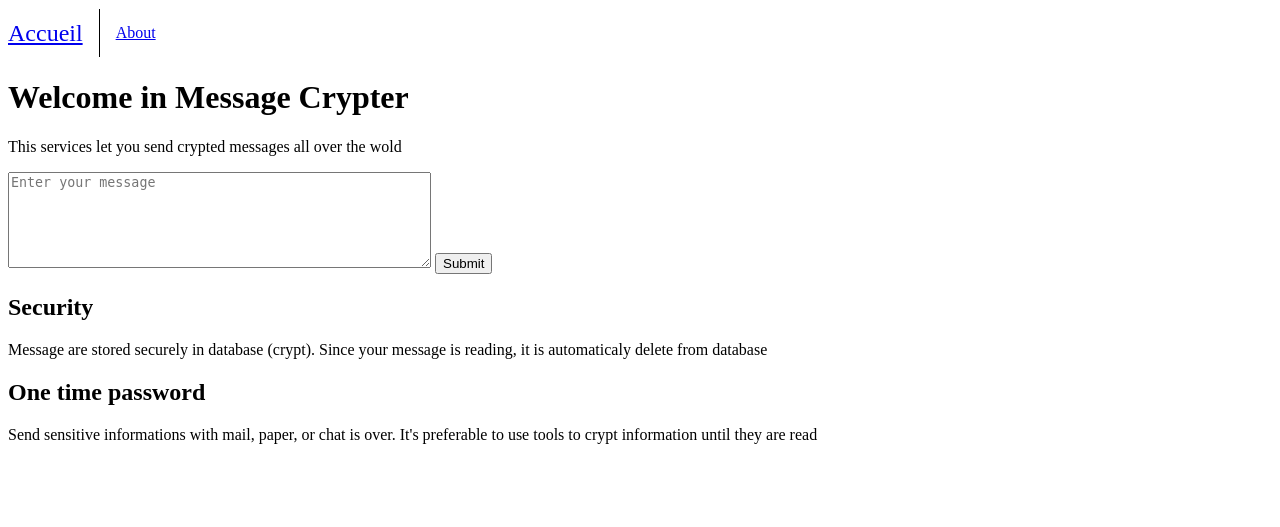
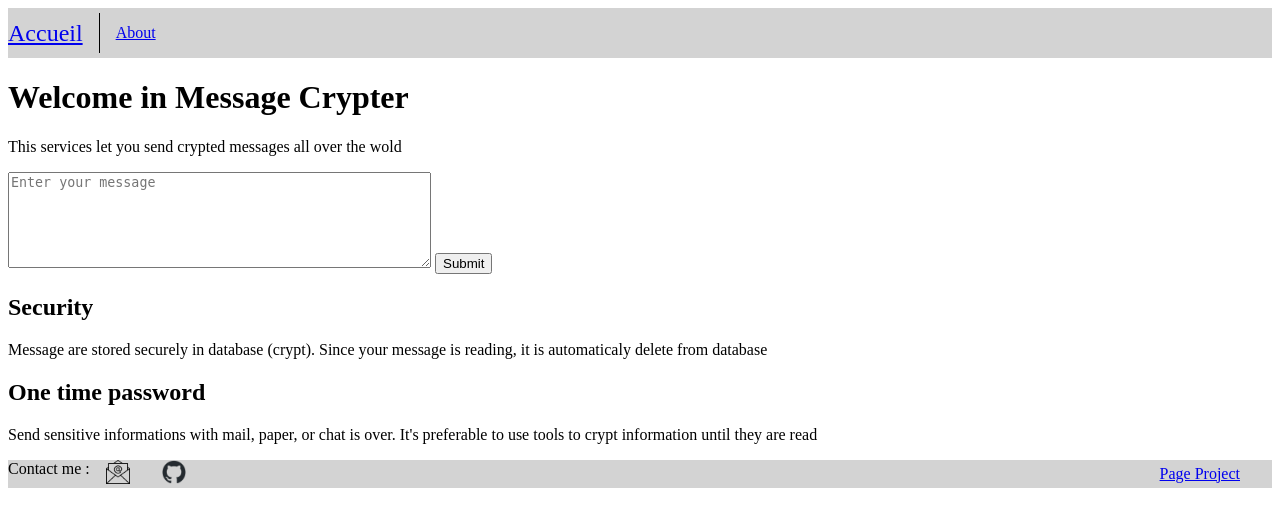
Before and after one commit to Lhokamn/Message_crypter, a Flask app: page / in a window 1280 px wide. Shown: the top 527 px of the page. Run offline with Flask 3, Linux system fonts and the light colour scheme; some libraries are stand-ins or nearby versions.

Commit message:
First modification of template file html

```diff
--- a/static/css/style.css
+++ b/static/css/style.css
@@ -1,29 +1,73 @@
-/* Pour le conteneur de la navbar */
+/**
+ * nav container design
+ *
+ */
+
 .navbar {
     display: flex;
-    justify-content: left; /* Centre les éléments horizontalement */
-    align-items: center; /* Aligne les éléments verticalement */
+    align-items: center;
+    background-color: #d3d3d3;
 }
 
-/* Pour le lien "Accueil" */
 .navbar-brand {
-    font-size: 1.5rem; /* Augmente la taille de la police */
+    font-size: 1.5rem;
+
 }
 
-/* Pour le conteneur de la liste de liens */
 .navbar-nav {
-    display: flex; /* Place les liens sur une seule ligne */
-    list-style-type: none; /* Supprime les puces */
-    padding-left: 0; /* Supprime le padding par défaut */
-    margin: 1rem; /* Supprime le margin par défaut */
+    display: flex;
+    list-style-type: none;
+    padding-left: 0;
+    margin: 1rem;
 }
 
-
 .vertical-hr {
-    width: 1px; /* Réduit la largeur pour en faire une ligne mince */
-    height: 3rem; /* La hauteur définit la longueur de la ligne verticale */
-    background-color: black; /* Définit la couleur de la ligne */
-    border: none; /* Supprime la bordure par défaut de <hr> */
+    width: 1px;
+    height: 2.5rem;
+    background-color: black;
+    border: none;
     margin: 0;
     margin-left: 1rem;
 }
+
+/**
+ * footer design
+ *
+ */
+
+footer {
+    display: flex;
+    justify-content: space-between;
+    align-items: center;
+    background-color: #d3d3d3;
+    padding: 0;
+}
+
+footer *{
+    padding: 0;
+    margin: 0;
+}
+
+#footer-contact {
+    display: flex;
+    flex-direction: row;
+    margin: 0;
+}
+
+#footer-contact_url {
+    display: flex;
+    flex-direction: row;
+}
+
+#footer-contact_url a {
+    padding: 1rem;
+}
+
+#footer-link-project {
+    padding-right: 2rem;
+}
+
+footer img {
+    width: 1.5rem;
+    height: auto;
+}
--- a/templates/base.html
+++ b/templates/base.html
@@ -6,7 +6,7 @@
     <meta name="viewport" content="width=device-width, initial-scale=1, shrink-to-fit=no">
     <meta name="robots" content="noindex">
     <link rel="stylesheet" href="{{ url_for('static', filename= 'css/style.css') }}">
-
+    <link rel="icon" href="https://www.cclaudel.fr/favicon.ico" type="image/x-con" sizes="233x256">
     <title>Passord crypter - {% block title %} {% endblock %}</title>
   </head>
   <body>
@@ -24,11 +24,18 @@
     <div class="container">
         {% block content %} {% endblock %}
     </div>
+    <footer>
+      <div id="footer-contact">
+        <p>Contact me :</p>
+        <div id="footer-contact_url">
+          <p><a href="mailto:contact@cclaudel.fr"><img alt="mail contact" src="{{ url_for('static', filename='images/email.webp') }}"></a></p>
+          <p><a href="https://github.com/Lhokamn/"><img alt="github contact" src="{{ url_for('static', filename='images/github-mark.webp') }}"></a></p>
+        </div>
+      </div>
+      <div id="footer-link-project">
+        <p><a id="footer-github-project" href="https://github.com/Lhokamn/send_passwd/">Page Project</a></p>
+      </div>
 
-    <!-- Optional JavaScript -->
-    <!-- jQuery first, then Popper.js, then Bootstrap JS
-    <script src="https://code.jquery.com/jquery-3.3.1.slim.min.js" integrity="sha384-q8i/X+965DzO0rT7abK41JStQIAqVgRVzpbzo5smXKp4YfRvH+8abtTE1Pi6jizo" crossorigin="anonymous"></script>
-    <script src="https://cdnjs.cloudflare.com/ajax/libs/popper.js/1.14.7/umd/popper.min.js" integrity="sha384-UO2eT0CpHqdSJQ6hJty5KVphtPhzWj9WO1clHTMGa3JDZwrnQq4sF86dIHNDz0W1" crossorigin="anonymous"></script>
-    <script src="https://stackpath.bootstrapcdn.com/bootstrap/4.3.1/js/bootstrap.min.js" integrity="sha384-JjSmVgyd0p3pXB1rRibZUAYoIIy6OrQ6VrjIEaFf/nJGzIxFDsf4x0xIM+B07jRM" crossorigin="anonymous"></script> -->
+    </footer>
   </body>
 </html>
```
Also changed, not shown: static/images/github-mark.webp (added).
